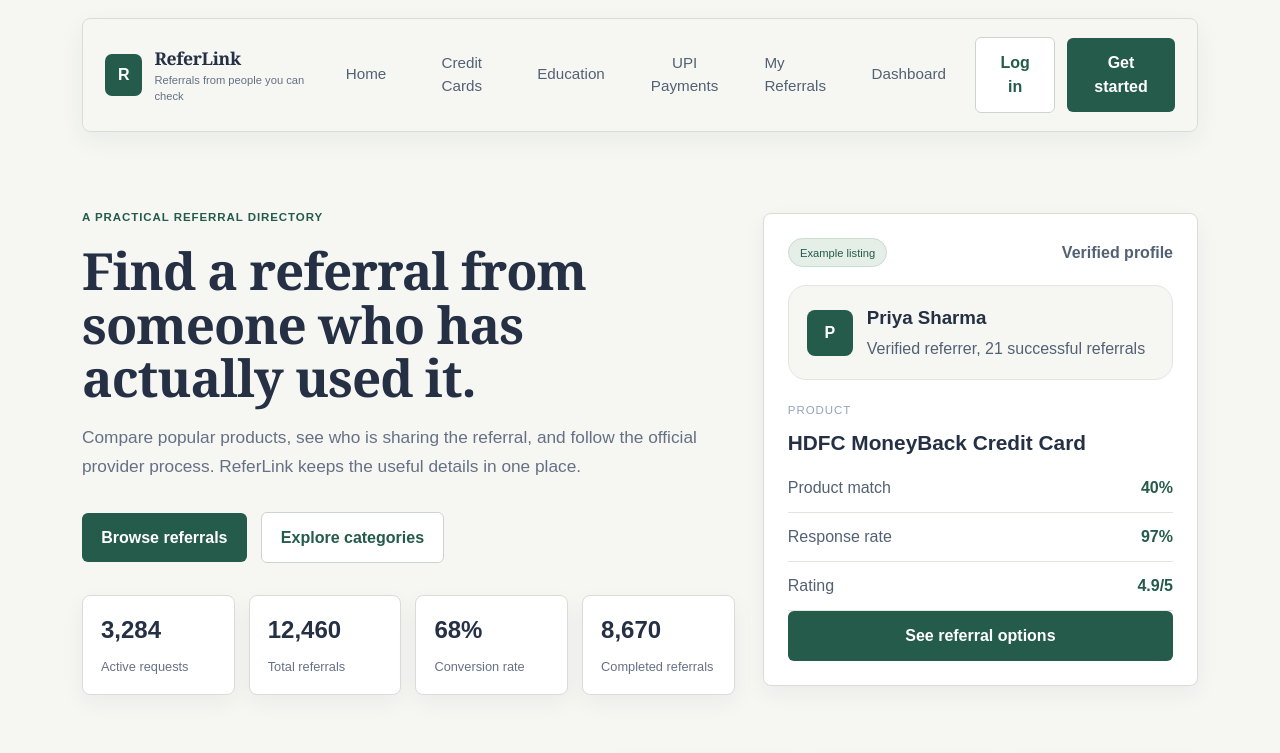
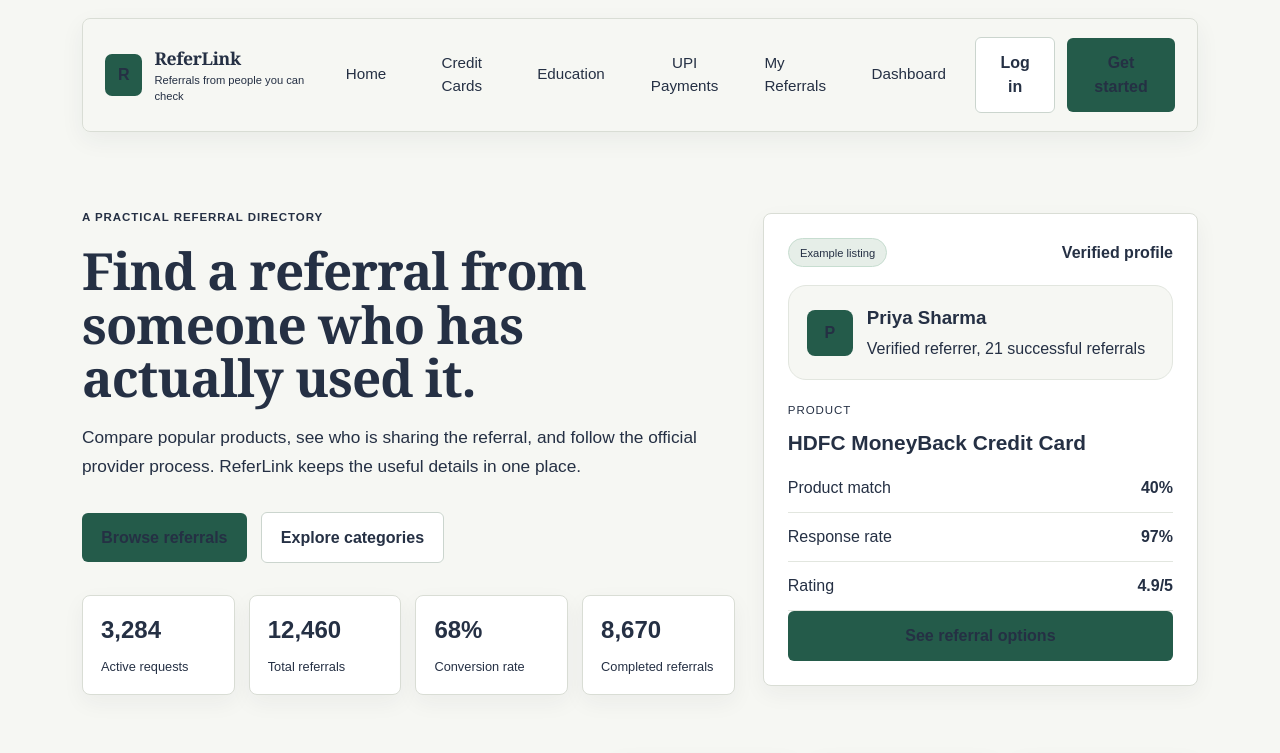
Before and after one commit to pardhavkrishna21/ReferLink, a React (Vite) app: page / in a window 1280 px wide. Shown: the top 753 px of the page. Built offline with nearby package versions, Linux system fonts and the light colour scheme.

Commit message:
Use dark text throughout the interface

```diff
--- a/src/App.css
+++ b/src/App.css
@@ -1954,3 +1954,36 @@ button {
 .verified-pill { background: #e6eee8; color: #245b4a; }
 .partner-type.employee { background: #e6eee8; color: #245b4a; }
 .partner-type.user { background: #fff1df; color: #8a5a21; }
+
+/* Use one dark ink color throughout the interface for easier reading. */
+body * {
+  color: #253044 !important;
+}
+
+.category-hero,
+.user-menu-dropdown,
+.detail-modal,
+.auth-modal,
+.product-referral-options,
+.product-partner-option,
+.selected-partner-detail,
+.selected-partner-item,
+.selected-process-box,
+.detail-features,
+.otp-box,
+.request-field textarea {
+  background: #ffffff;
+}
+
+.primary-btn,
+.brand-mark,
+.mini-avatar,
+.avatar {
+  color: #253044 !important;
+}
+
+.auth-error,
+.auth-success {
+  background: #f1f4ef;
+  border-color: #cbd5ce;
+}
```
